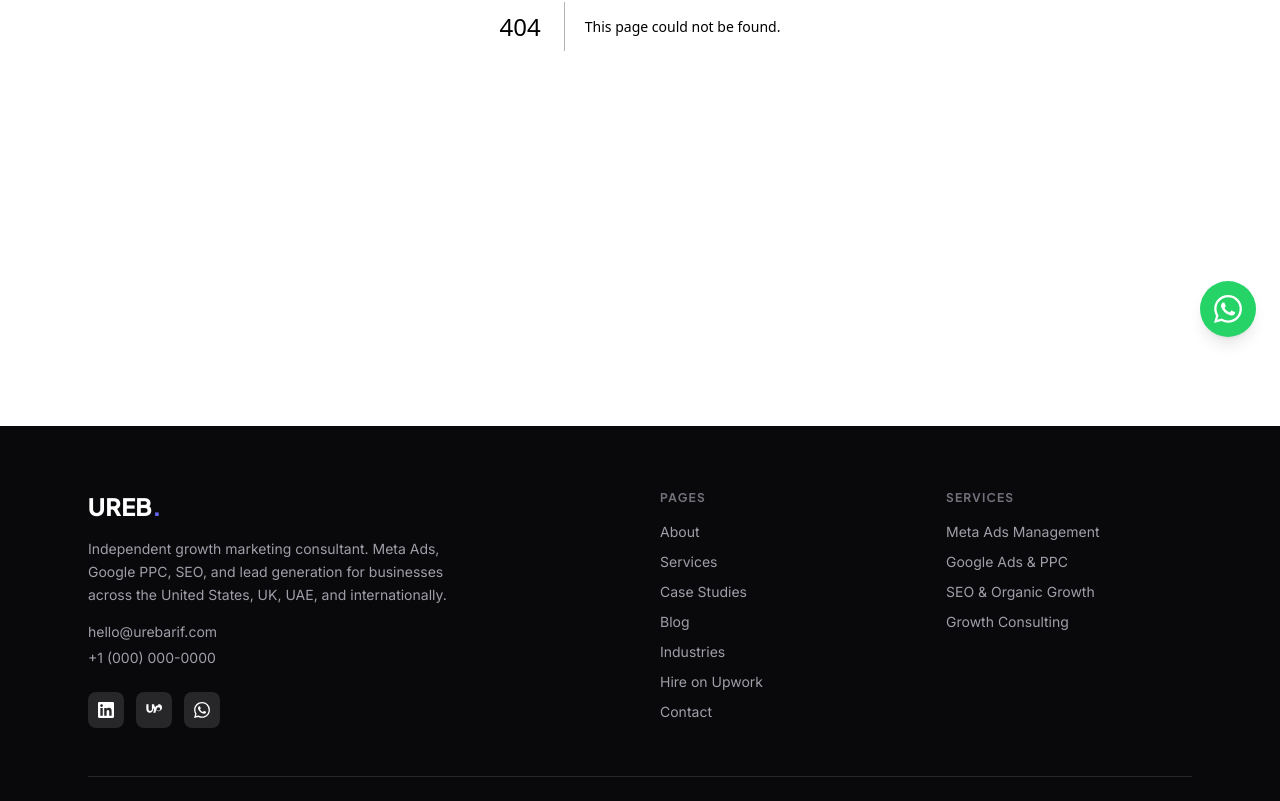
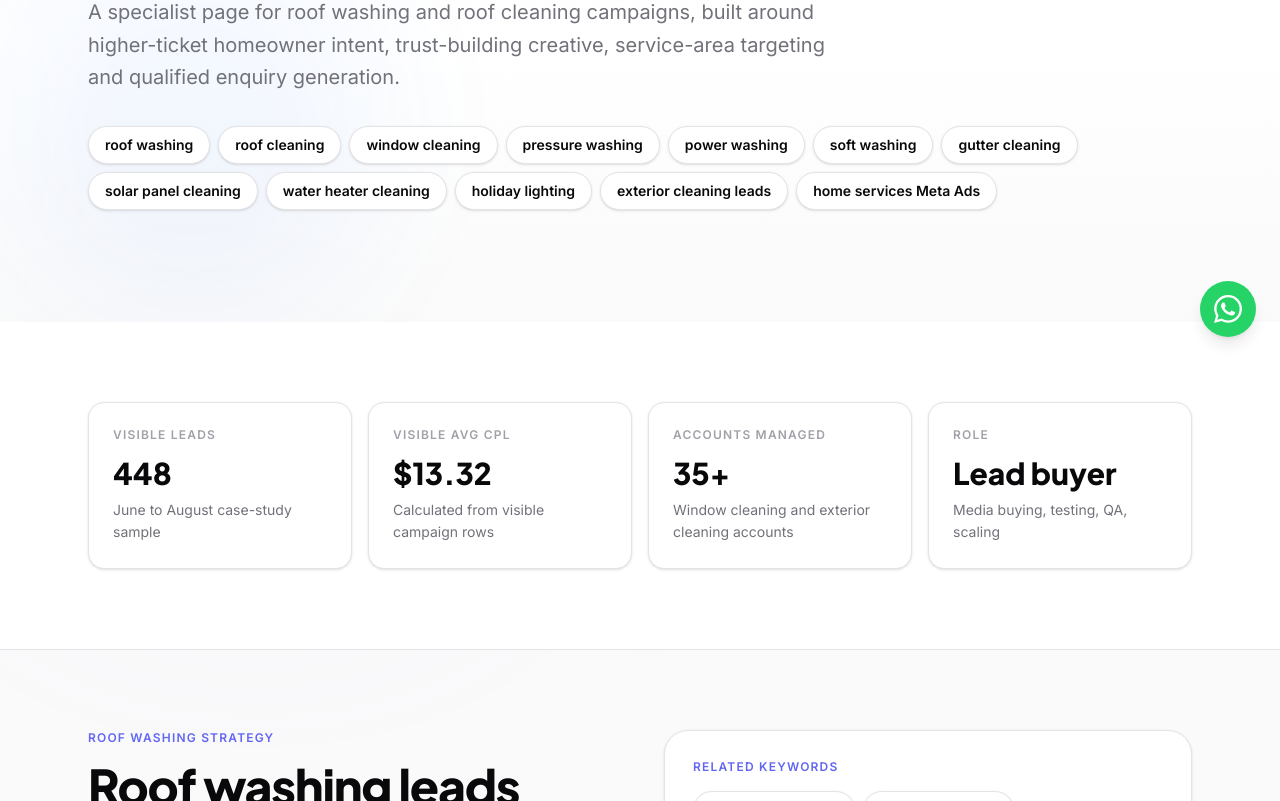
Before and after one commit to urebarif-ctrl/ureb-site, a Next.js app: page /industries/roof-washing-marketing in a window 1280 px wide. Before the commit this address had no page. Shown: the part 439-1240 px from the top of the page. Built offline with nearby package versions, Linux system fonts and the light colour scheme.

Commit message:
Add roof washing marketing page

```diff
--- /dev/null
+++ b/src/app/industries/roof-washing-marketing/page.tsx
@@ -0,0 +1,14 @@
+import type { Metadata } from "next";
+import { SITE_URL } from "@/lib/constants";
+import { ExteriorHero, ProofStats, CaseStudyCards, BlogCluster, RelatedExteriorLinks, ExteriorCta, PillCloud } from "@/components/exterior-cleaning-specialist";
+
+export const metadata: Metadata = { title: "Roof Washing Marketing Specialist | Roof Cleaning Meta Ads", description: "Roof washing and roof cleaning marketing for exterior cleaning companies. Meta Ads strategy, local targeting, qualified leads and campaign optimization for higher-value roof cleaning jobs.", alternates: { canonical: `${SITE_URL}/industries/roof-washing-marketing` } };
+
+export default function RoofWashingMarketingPage(){
+ return <main>
+  <ExteriorHero eyebrow="Roof washing marketing" title="Roof Washing and Roof Cleaning Lead Generation" description="A specialist page for roof washing and roof cleaning campaigns, built around higher-ticket homeowner intent, trust-building creative, service-area targeting and qualified enquiry generation." />
+  <section className="py-16 md:py-20 bg-white"><div className="max-w-6xl mx-auto px-6"><ProofStats /></div></section>
+  <section className="py-16 md:py-20 bg-surface/70 border-y border-border"><div className="max-w-6xl mx-auto px-6 grid lg:grid-cols-2 gap-12"><div><p className="text-accent text-xs font-bold uppercase tracking-widest mb-4">Roof washing strategy</p><h2 className="font-[family-name:var(--font-jakarta)] text-3xl md:text-5xl font-extrabold tracking-tight">Roof washing leads need stronger trust and better qualification.</h2><p className="text-muted leading-relaxed mt-6">Roof cleaning and roof washing often carry higher job value than a simple wash. The campaign needs proof, clear method language, property-owner targeting and lead questions that help separate serious enquiries from low-intent clicks.</p></div><div className="rounded-3xl border border-border bg-white p-7 shadow-sm"><p className="text-accent text-xs font-bold uppercase tracking-widest mb-4">Related keywords</p><PillCloud items={["roof washing leads","roof cleaning ads","soft wash roof cleaning","black streak removal","roof algae cleaning","homeowner roof washing","roof wash Meta Ads"]}/></div></div></section>
+  <section className="py-16 md:py-20 bg-white"><div className="max-w-6xl mx-auto px-6"><CaseStudyCards /><div className="mt-12"><BlogCluster /></div></div></section><RelatedExteriorLinks current="/industries/roof-washing-marketing"/><ExteriorCta />
+ </main>;
+}
```
